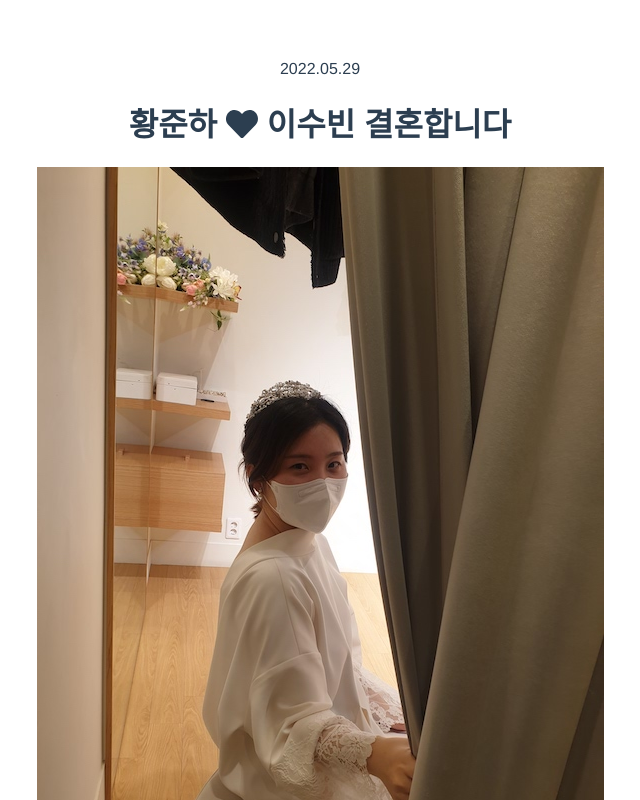
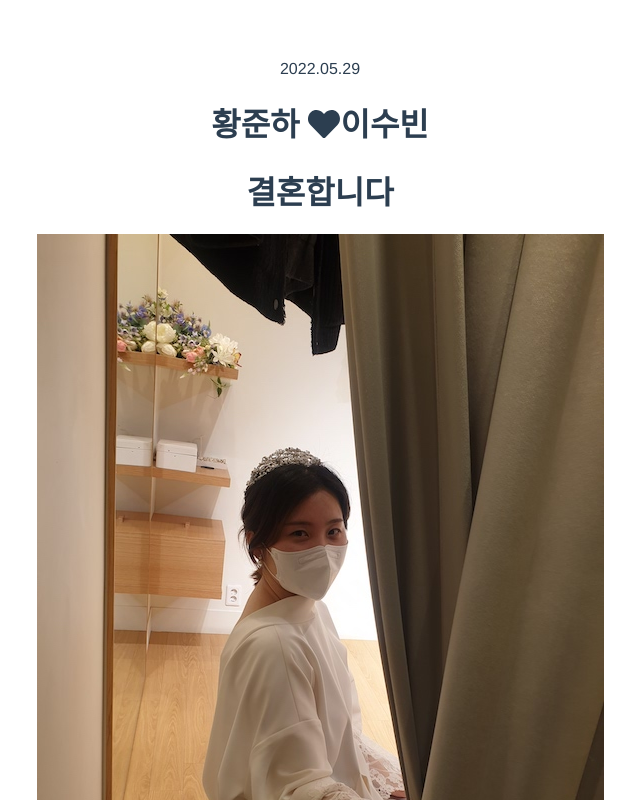
Before and after one commit to ebleeeblee/junha-subee.github.io, a Vue app: page / in a window 1280 px wide. Shown: the top 800 px of the page, without its empty margins (320-960 px from the left). Built offline with nearby package versions, Linux system fonts and the light colour scheme.

Commit message:
change line

```diff
--- a/src/components/HelloWorld.vue
+++ b/src/components/HelloWorld.vue
@@ -1,7 +1,7 @@
 <template>
   <div class="hello">
-    <h1>황준하 <font-awesome-icon :icon="['fas','heart']"/> 이수빈 결혼합니다</h1>
-    <img alt="Vue logo" src="../assets/subeen.png">
+    <h1>황준하 <font-awesome-icon :icon="['fas','heart']"/>이수빈 </h1><h1>결혼합니다</h1>
+    <img alt="subeen pic" src="../assets/subeen.png">
     <p>
       2022.05.29 일요일 PM 3:30
       공덕 아펠가모
```
Also changed, not shown: 7 other files (tests, documents, lock files or other folders).
